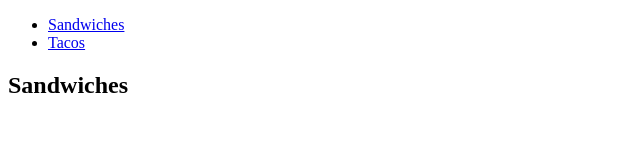
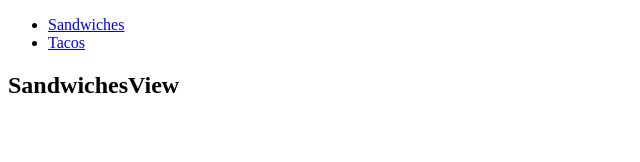
Before and after one commit to quan-vu/reactjs-starter, a React (Create React App) app: page /sandwiches in a window 1280 px wide. Shown: the top 162 px of the page, without its empty margins (0-640 px from the left). Built offline with nearby package versions, Linux system fonts and the light colour scheme.

Commit message:
Example - Split 1

```diff
--- a/src/App.js
+++ b/src/App.js
@@ -1,10 +1,18 @@
-import React from "react";
+import React, { lazy } from "react";
 import {
   BrowserRouter as Router,
   Switch,
   Route,
   Link
 } from "react-router-dom";
+
+/**
+ * TODO
+ * - [] Lazy not working with router
+*/
+
+// const SandwichesView = lazy(() => import("./views/SandwichesView"));
+import SandwichesView from './views/SandwichesView';
 
 // Some folks find value in a centralized route config.
 // A route config is just data. React is great at mapping
@@ -17,7 +25,7 @@ const routes = [
   {
     path: "/sandwiches",
     name: "Sandwiches",
-    component: Sandwiches
+    component: SandwichesView
   },
   {
     path: "/tacos",
@@ -80,10 +88,6 @@ function RouteWithSubRoutes(route) {
   );
 }
 
-function Sandwiches() {
-  return <h2>Sandwiches</h2>;
-}
-
 function Tacos({ routes }) {
   return (
     <div>
--- /dev/null
+++ b/src/views/SandwichesView/index.js
@@ -0,0 +1,11 @@
+import React from 'react';
+
+function SandwichesView () {
+    return (
+        <div>
+            <h2>SandwichesView</h2>
+        </div>
+    )
+}
+
+export default SandwichesView;
```
